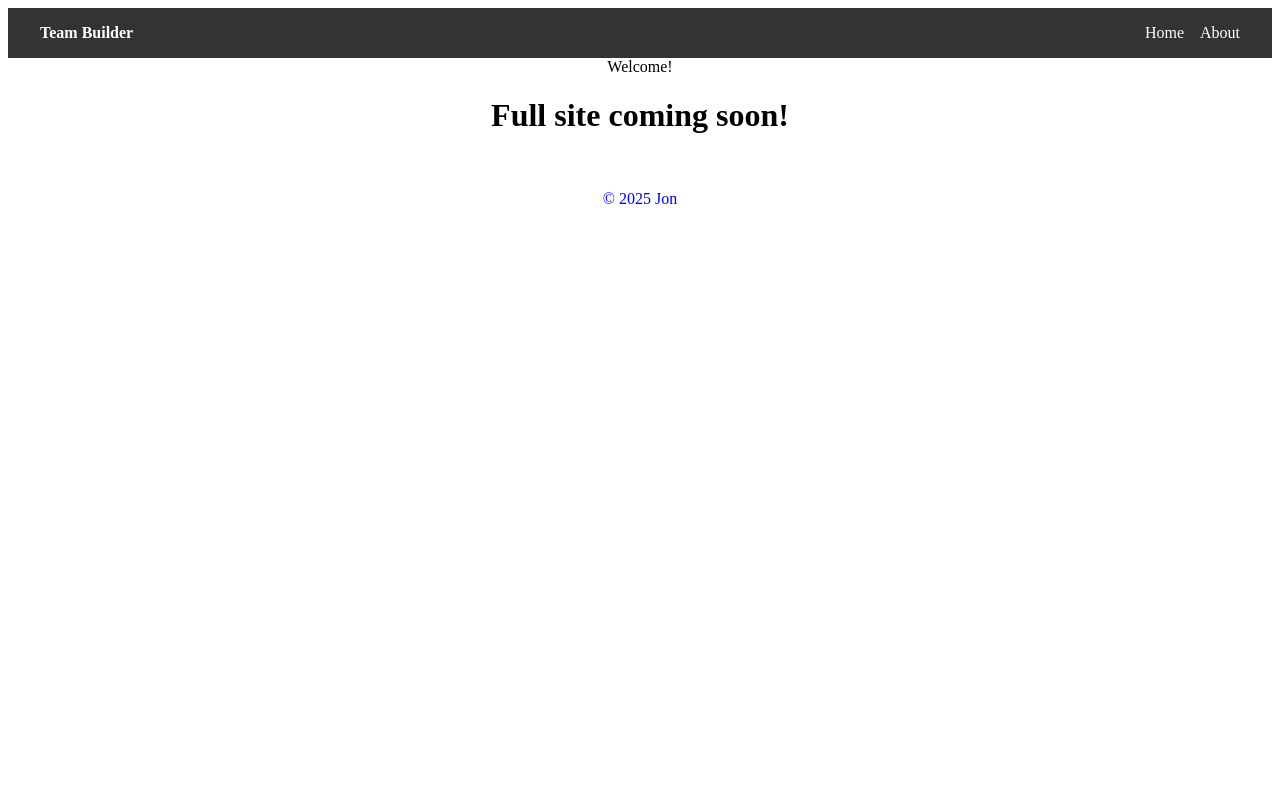
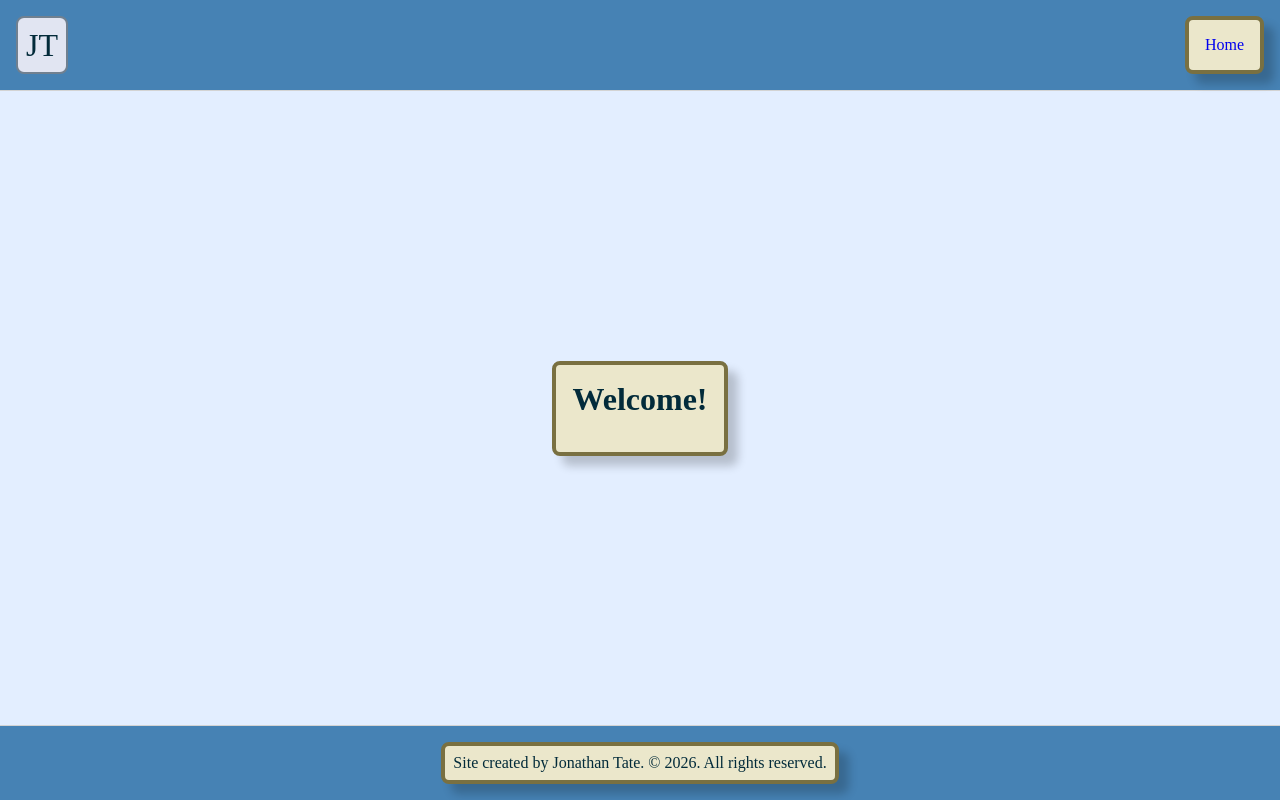
Before and after one commit to sagepoweron/teambuilder-vue, a Vue app: page / in a window 1280 px wide. Built offline with nearby package versions, Linux system fonts and the light colour scheme; no server answers.

Commit message:
Updated layout

```diff
--- a/package.json
+++ b/package.json
@@ -14,7 +14,8 @@
     "type-check": "vue-tsc --build"
   },
   "dependencies": {
-    "vue": "^3.5.25"
+    "vue": "^3.5.25",
+    "vue-router": "^5.0.7"
   },
   "devDependencies": {
     "@tsconfig/node24": "^24.0.3",
--- a/src/App.vue
+++ b/src/App.vue
@@ -1,42 +1,12 @@
 <script setup lang="ts">
-	import {ref, onMounted} from "vue";
 	import Navigation from "./components/Navigation.vue";
-	import type { Pokemon } from "./types";
-	import { GetPokemon } from "./api/api";
+	import Footer from "./components/Footer.vue";
+	import { RouterView } from "vue-router";
 
-	const name = ref("Jon");
-	const pokemon = ref<Pokemon | null>(null);
-
-	onMounted(async () =>
-	{
-		pokemon.value = await GetPokemon("mewtwo");
-    	console.log(pokemon.value?.name);
-	});
 </script>
 
 <template>
-	<Navigation />
-	<header>
-		Welcome!
-	</header>
-
-	<main>
-		<h1>
-			Full site coming soon!
-		</h1>
-		<img class="pixelated" :src="pokemon?.sprites.front_default"></img>
-	</main>
-
-
-
-	<footer>
-		<p>&copy; 2025 {{name}}</p>
-	</footer>
+	<Navigation></Navigation>
+	<RouterView></RouterView>
+	<Footer></Footer>
 </template>
-
-<style scoped>
-	p
-	{
-		color: blue;
-	}
-</style>
--- a/src/api/api.ts
+++ b/src/api/api.ts
@@ -47,3 +47,22 @@ export async function GetPokemonList(offset: string, limit: string)
         console.error(error);
     }
 }
+
+export async function SearchPokemon(query: string) {
+    try {
+        const response = await fetch(`${BASE_URL}${encodeURIComponent(query)}`);
+
+        if (!response.ok) {
+            throw new Error("Pokemon not found");
+        }
+
+        const data = await response.json();
+        return {
+            id: data.id,
+            name: data.name,
+        };
+    } catch (error) {
+        console.error(error);
+        return null;
+    }
+}
--- /dev/null
+++ b/src/assets/styles.css
@@ -0,0 +1,211 @@
+html
+{
+    scroll-behavior: smooth;
+}
+body
+{
+    /*font-family: Arial, sans-serif;
+    line-height: 1.6;*/
+    text-align: center;
+    min-width: 400px;
+        padding: 0px;
+    margin: 0px;
+}
+#app
+{
+    min-height: 100vh;
+    display: flex;
+    flex-direction: column;
+	justify-content: space-between;
+}
+main
+{
+    margin: 8px;
+}
+
+a
+{
+    text-decoration: none;
+}
+a:hover
+{
+    text-decoration: underline;
+}
+h3
+{
+    text-transform: capitalize;
+}
+
+.panel
+{
+    margin: 8px;
+    padding: 8px;
+    box-shadow: 10px 10px 10px rgba(0, 0, 0, 0.2);
+}
+
+.card
+{
+    margin: 8px;
+	padding: 8px;
+    box-shadow: 10px 10px 10px rgba(0, 0, 0, 0.2);
+}
+.card img
+{
+    width: 200px;
+    height: 200px;
+    object-fit: contain;
+    display: block;
+}
+
+.column
+{
+    display: flex;
+    flex-direction: column;
+	align-items: center;
+}
+.row
+{
+    display: flex;
+    flex-direction: row;
+    flex-wrap: wrap;
+    justify-content: center;
+    align-content: center;
+}
+
+
+.button
+{
+    margin: 8px;
+    padding: 8px;
+    text-decoration: none;
+    display: inline-block;
+    cursor: pointer;
+    transition: all 1s;
+}
+.button:hover
+{
+    filter: invert(1);
+}
+
+ul
+{
+    padding-inline-start: 0px;
+}
+
+
+.grid
+{
+    display: grid;
+    grid-template-columns: 1fr;
+}
+@media (min-width: 800px)
+{
+	.grid
+    {
+        grid-template-columns: 1fr 1fr;
+    }
+}
+
+
+.gallery
+{
+	/*display: grid;
+	grid-template-columns: 1fr 1fr 1fr;*/
+    margin: 8px;
+    padding: 8px;
+	display: flex;
+	flex-wrap: wrap;
+	justify-content: center;
+}
+
+.clickable
+{
+    /*background-color: lightblue;*/
+    cursor: pointer;
+    transition-duration: 1s;
+    padding: 8px;
+}
+.clickable:hover
+{
+    transform: translate(0px, -8px);
+    /*filter: invert(100%);*/
+}
+
+
+
+ /* Modal styles */
+.modal
+{
+    position: fixed;
+    top: 0;
+    left: 0;
+    width: 100vw;
+    height: 100vh;
+    background-color: rgba(0,0,0,0.7);
+    z-index: 1000;
+    cursor: pointer;
+    display: flex;
+    justify-content: center;
+    align-items: center;
+}
+.modal img
+{
+    max-width: 80vw;
+    max-height: 80vh;
+    object-fit: contain;
+    /*border-radius: 12px;
+    box-shadow: 0 4px 32px rgba(0,0,0,0.5);
+    background-color: white;*/
+}
+
+/*.modal .card
+{
+    transform: scale(0%);
+    transition-duration: 1s;
+}
+.modal:hover .card
+{
+    transform: scale(100%);
+}*/
+
+h1, h2, h3
+{
+    margin: 8px;
+}
+
+
+/*Colors*/
+body
+{
+    background-color: rgb(227, 238, 255);
+}
+.panel
+{
+    background-color: rgb(235, 231, 203);
+    color:#022b3aff;
+    border: 4px solid rgb(121, 112, 65);
+    border-radius: 8px;
+}
+.card
+{
+    background-color: ghostwhite;
+    color:#022b3aff;
+    border: 1px solid rgb(92, 90, 81);
+    border-radius: 8px;
+}
+.button
+{
+    color: white;
+    background-color: #333;
+    border: 1px solid lightgray;
+}
+.dark
+{
+    background-color: #333;
+    color: ghostwhite;
+}
+.light
+{
+    background-color: ghostwhite;
+    color:#333;
+}
--- /dev/null
+++ b/src/components/Footer.vue
@@ -0,0 +1,21 @@
+<script setup lang="ts">
+</script>
+
+<template>
+    <footer class="column">
+        <div class="panel column">
+            <div>
+                Site created by Jonathan Tate. &copy; 2026. All rights reserved.
+            </div>
+        </div>
+    </footer>
+</template>
+
+<style scoped>
+    footer
+    {
+        padding: 8px;
+        background-color: steelblue;
+        border-top: 1px solid lightgray;
+    }
+</style>
--- /dev/null
+++ b/src/components/NameCard.vue
@@ -0,0 +1,64 @@
+<template>
+    <a href="https://sagepoweron.github.io/"  class="nameCard">
+        <span class="capitalize">J</span>
+        <span class="letters">on</span> <span class="capitalize">T</span>
+        <span class="letters">ate</span>
+
+        <!--
+        <span class="letters first">Jon</span> <span class="letters last">Tate</span>
+        -->
+    </a>
+</template>
+
+<style scoped>
+    /*@import url('https://fonts.googleapis.com/css2?family=Elsie+Swash+Caps:wght@400;900&display=swap');*/
+    .nameCard
+    {
+        margin: 8px;
+        padding: 8px;
+        display: flex;
+        justify-content: center;
+        align-items: center;
+        /*font-family: 'Elsie Swash Caps', sans-serif;*/
+        text-transform: uppercase;
+        transition-duration: 1s;
+        background-color: #e1e5f2ff;
+        color:#022b3aff;
+        border: 2px solid slategrey;
+        border-radius: 8px;
+    }
+    .nameCard:hover
+    {
+        /*color: black;*/
+        text-shadow: 0px 0px 10px white;
+    }
+
+    .nameCard:hover .letters
+    {
+        max-width: 50px;
+    }
+    .capitalize
+    {
+        font-size:xx-large;
+    }
+
+
+
+    .letters
+    {
+        /*font-family: 'Consolas', monospace; /* Use a monospaced font */
+        font-size:large;
+        /*max-width: 1ch;*/
+        max-width: 0px;
+        transition-duration: 1s;
+        overflow: hidden;
+    }
+    /*.nameCard:hover .first
+    {
+        max-width: 3ch;
+    }
+    .nameCard:hover .last
+    {
+        max-width: 4ch;
+    }*/
+</style>
--- a/src/components/Navigation.vue
+++ b/src/components/Navigation.vue
@@ -1,40 +1,25 @@
+<script setup lang="ts">
+    import { RouterLink } from 'vue-router';
+    import NameCard from './NameCard.vue';
+</script>
+
 <template>
     <nav>
-        <div>
-            <strong>Team Builder</strong>
+        <NameCard></NameCard>
 
-        </div>
-        <ul>
-            <li>Home</li>
-            <li><a href="#">About</a></li>
-        </ul>
-    </nav>
+		<div class="panel row">
+            <RouterLink to="/"><div class="clickable">Home</div></RouterLink>
+		</div>
+	</nav>
 </template>
 
 <style scoped>
-    nav {
+    nav
+    {
+        padding: 8px;
         display: flex;
         justify-content: space-between;
-        align-items: center;
-        padding: 1rem 2rem;
-        background-color: #333;
-        color: white;
-    }
-
-    ul {
-        list-style: none;
-        display: flex;
-        gap: 1rem;
-        margin: 0;
-        padding: 0;
-    }
-
-    a {
-        color: white;
-        text-decoration: none;
-    }
-
-    a:hover {
-        text-decoration: underline;
+        background-color: steelblue;
+        border-bottom: 1px solid lightgray;
     }
 </style>
--- a/src/main.ts
+++ b/src/main.ts
@@ -1,6 +1,7 @@
-import './assets/main.css'
+import './assets/styles.css'
 
 import { createApp } from 'vue'
 import App from './App.vue'
+import router from './router'
 
-createApp(App).mount('#app')
+createApp(App).use(router).mount('#app')
--- /dev/null
+++ b/src/router/index.ts
@@ -0,0 +1,15 @@
+import { createRouter, createWebHashHistory } from 'vue-router'
+import Home from '@/views/Home.vue'
+
+const router = createRouter({
+  history: createWebHashHistory(import.meta.env.BASE_URL),
+  routes: [
+    {
+      path: '/',
+      name: 'home',
+      component: Home
+    },
+  ],
+})
+
+export default router
--- /dev/null
+++ b/src/views/Home.vue
@@ -0,0 +1,31 @@
+<script setup lang="ts">
+    import {ref, onMounted} from "vue";
+    import type { Pokemon } from "../types";
+	import { GetPokemon } from "../api/api";
+    import SpinningImages from "@/components/SpinningImages.vue";
+
+    const name = ref("Jon");
+	const pokemon = ref<Pokemon | null>(null);
+
+	onMounted(async () =>
+	{
+		pokemon.value = await GetPokemon("mewtwo");
+    	console.log(pokemon.value?.name);
+	});
+
+</script>
+
+<template>
+    <main class="column">
+        <div class="panel">
+            <h1>Welcome!</h1>
+            <img class="pixelated" :src="pokemon?.sprites.front_default"></img>
+		</div>
+        <!--
+        <SpinningImages url1={pokemon.sprites.front_default} url2={pokemon.sprites.front_shiny}></SpinningImages>
+        -->
+	</main>
+</template>
+
+<style scoped>
+</style>
```
Also changed, not shown: src/components/PokemonSearch.vue (added, +72 -0 lines), src/components/SpinningImages.vue (+23 -2 lines), 1 other file (tests, documents, lock files or other folders).
